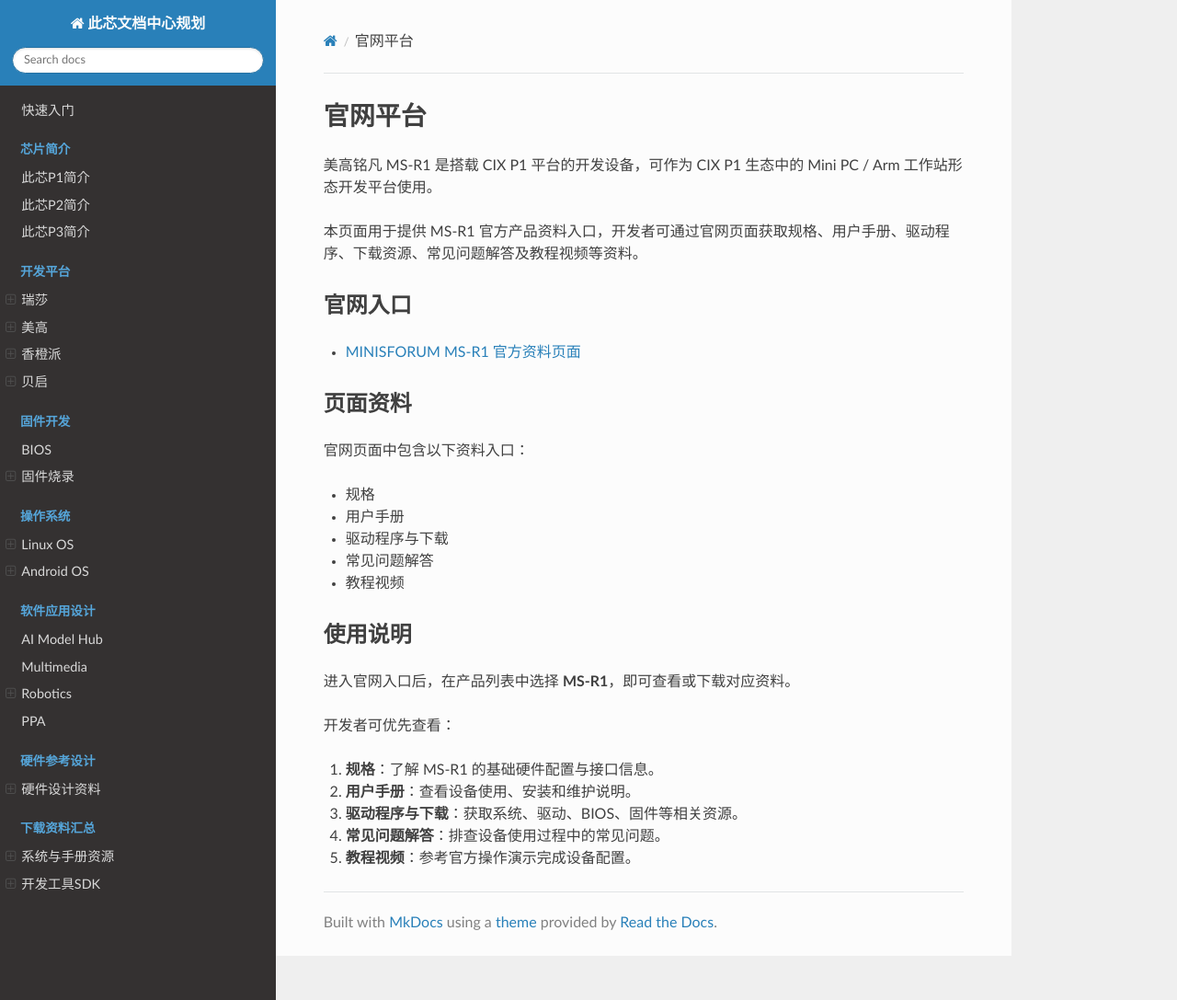
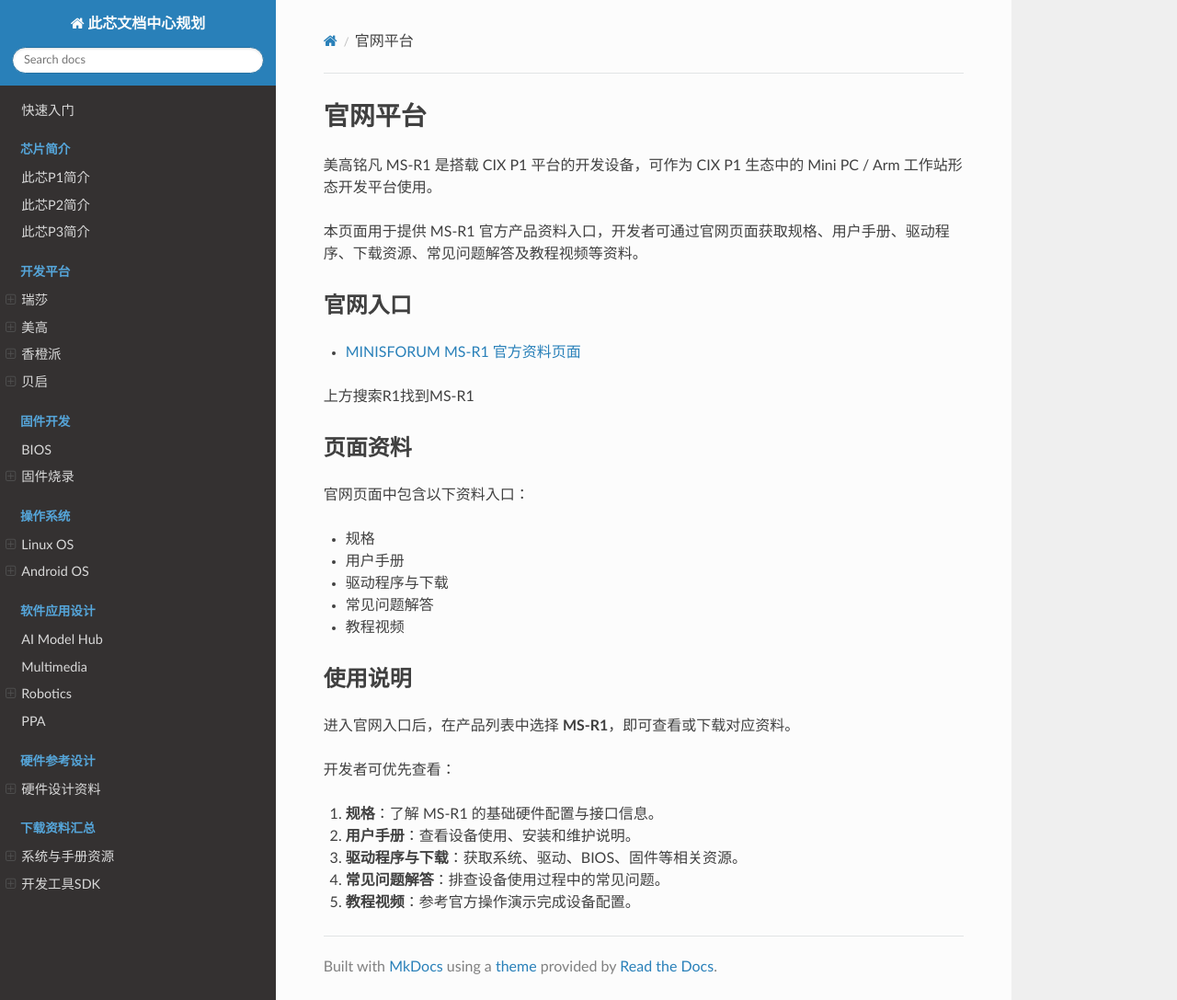
Before and after one commit to chao-luan/cix-cdc-docs, an MkDocs documentation site: the page built from docs/开发平台/美高.md, in a window 1280 px wide and 1087 px high. Shown: the whole window at 92% size. Built offline with MkDocs 1.6.1, drawn with Linux system fonts in a browser that asks for light colours; nearby versions of some CDN libraries.

Commit message:
Update 美高.md

```diff
--- a/docs/开发平台/美高.md
+++ b/docs/开发平台/美高.md
@@ -7,6 +7,8 @@
 ## 官网入口
 
 - [MINISFORUM MS-R1 官方资料页面](https://www.minisforum.com/zh/pages/product-info)
+
+上方搜索R1找到MS-R1
 
 ## 页面资料
 
```
